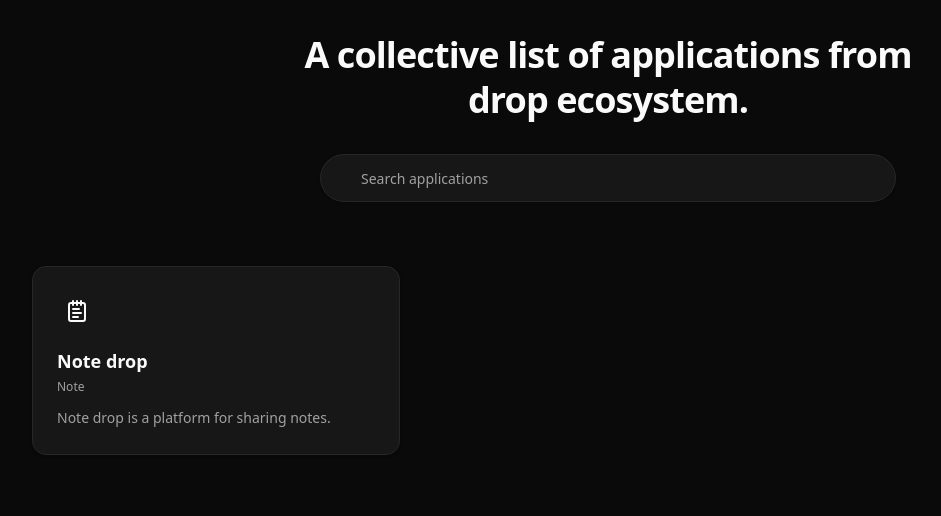
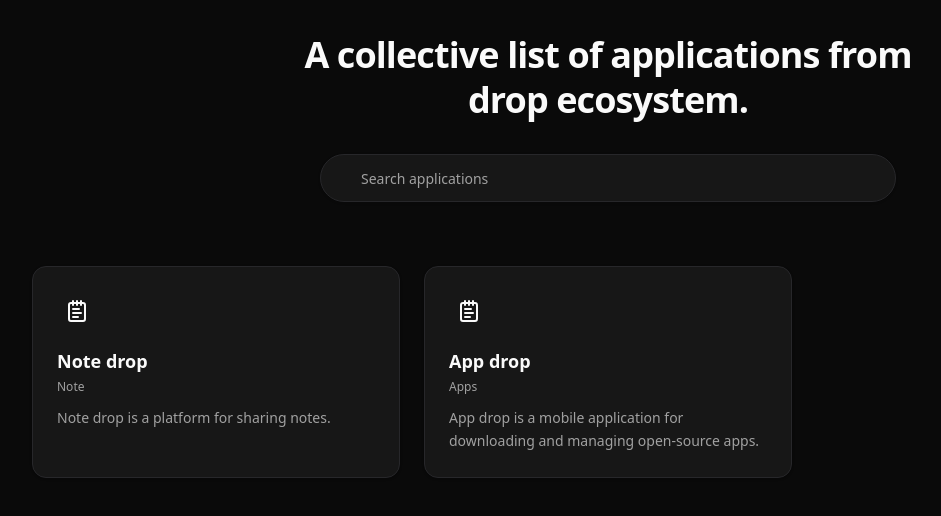
Before and after one commit to dropecosystem-dev/drop-ecosystem-main, a Next.js app: page / in a window 1280 px wide. Shown: the top 516 px of the page, without its empty margins (32-973 px from the left). Built offline with nearby package versions, Linux system fonts and the light colour scheme.

Commit message:
feat: add app drop card

```diff
--- a/app/page.tsx
+++ b/app/page.tsx
@@ -13,6 +13,14 @@ export default function Home() {
       title: "Note drop",
       category: "Note",
       description: "Note drop is a platform for sharing notes.",
+      Icon: NotepadText,
+      iconColor: "text-white-500",
+      iconBg: "bg-white-100 dark:bg-white-900/20",
+    },
+    {
+      title: "App drop",
+      category: "Apps",
+      description: "App drop is a mobile application for downloading and managing open-source apps.",
       Icon: NotepadText,
       iconColor: "text-white-500",
       iconBg: "bg-white-100 dark:bg-white-900/20",
```
